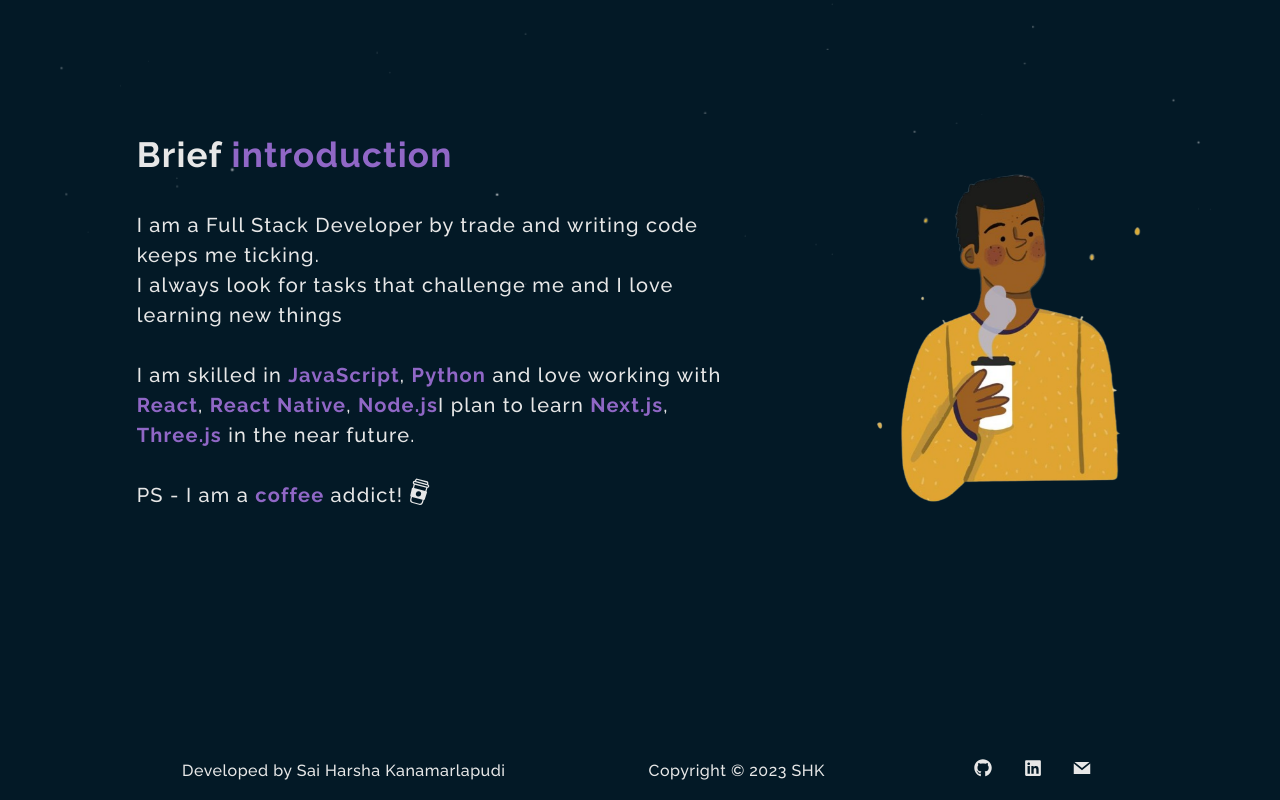
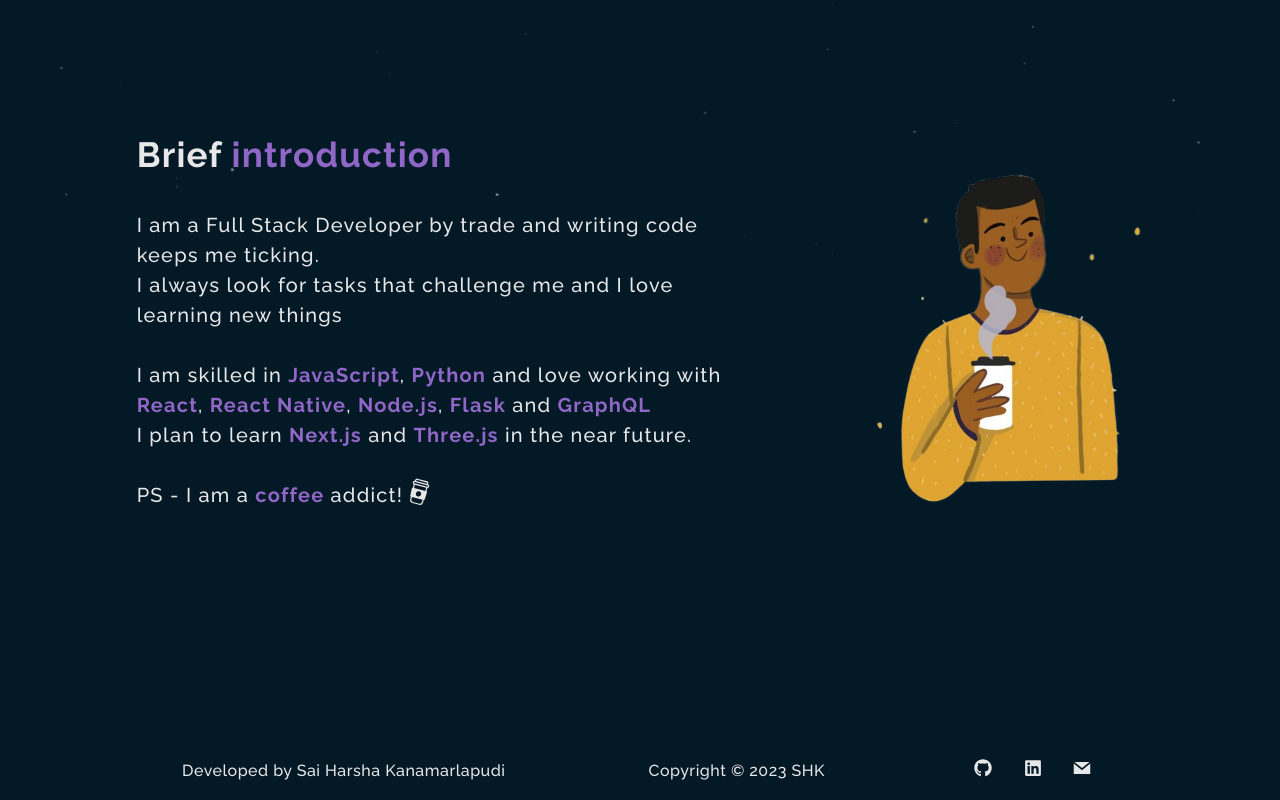
Before and after one commit to SaiHarshaKanamarla/portfolio, a React (Create React App) app: page / in a window 1280 px wide. Shown: the part 810-1610 px from the top of the page. Built offline with nearby package versions, Linux system fonts and the light colour scheme.

Commit message:
Updating Profile sections

```diff
--- a/src/Components/About.js
+++ b/src/Components/About.js
@@ -11,9 +11,9 @@
         <div className='AboutText'>
           <h1 className='AboutTextHeading' >Get to <b>know</b> me!</h1>
           <p>
-            Hi, my name is <b>Sai Harsha Kanamarlapudi</b> and I am originally from Hyderabad, India currently living in Charlotte, North Carolina
-            I'm a <b>Full Stack Developer</b> with a MS in <b>Computer Science</b> Degree. <br /><br />
-            I work as a Full Stack Engineer at <b>Federated Wireless</b> and previously worked at <b>University of North Carolina at Charlotte</b>, <b>Kony Labs</b> and <b>Robotries</b><br /><br />
+            Hi, my name is <b>Sai Harsha Kanamarlapudi</b> and I am originally from Hyderabad, India currently living in Charlotte, North Carolina.
+            I'm a <b>Full Stack Developer</b> with a Masters Degree in <b>Computer Science</b>.  <br /><br />
+            I work as a Full Stack Engineer at <b>Federated Wireless</b> and previously worked at <b>University of North Carolina at Charlotte</b>, <b>Kony Labs</b> and <b>Robotries</b>.<br /><br />
             I love coding in JavaScript and Python and I am always looking for ways to improve myself and learn more. I love tech and always keep myself updated with various advancements in technology. I can go on about tech for hours on end and would not get bored.
             <br /><br />
             The journey to reach where I currently am has not been easy and I don't expect the future to be easy as well, because, where's the challenge in it, right? . I look forward to various opportunities in the future and keep myself motivated for anything that comes ahead.<br /><br />
--- a/src/Components/Home.js
+++ b/src/Components/Home.js
@@ -31,8 +31,8 @@
           <p>
             I am a Full Stack Developer by trade and writing code keeps me ticking. <br></br>
             I always look for tasks that challenge me and I love learning new things <br /><br />
-            I am skilled in <b>JavaScript</b>, <b>Python</b> and love working with <b>React</b>, <b>React Native</b>, <b>Node.js</b>
-            I plan to learn <b>Next.js</b>, <b>Three.js</b> in the near future. <br /><br />
+            I am skilled in <b>JavaScript</b>, <b>Python</b> and love working with <b>React</b>, <b>React Native</b>, <b>Node.js</b>, <b>Flask</b> and <b>GraphQL</b><br></br>
+            I plan to learn <b>Next.js</b> and <b>Three.js</b> in the near future. <br /><br />
 
             PS - I am a <b>coffee</b> addict! <CiCoffeeCup style={{ scale: "1.5", rotate: "15deg" }} />
           </p>
```
